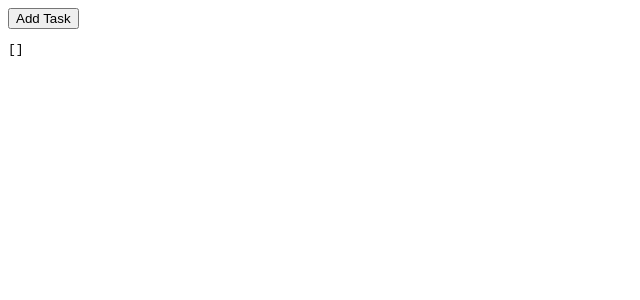
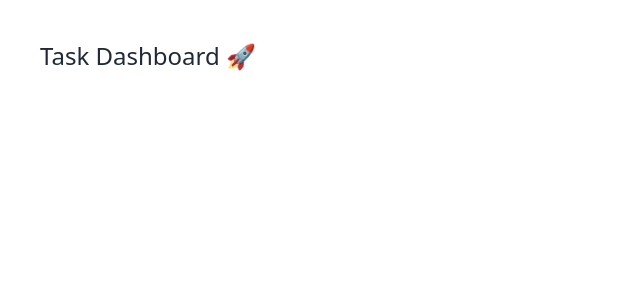
Before and after one commit to brizavda/task-dashboard, a React (Vite) app: page / in a window 1280 px wide. Shown: the top 300 px of the page, without its empty margins (0-640 px from the left). Built offline with nearby package versions, Linux system fonts and the light colour scheme; the HTML template or start-up script is replaced by a standard one.

Commit message:
fix: resolve blank screen and finalize Vite entry setup

```diff
--- a/index.html
+++ b/index.html
@@ -1,13 +1,12 @@
-<!doctype html>
+<!DOCTYPE html>
 <html lang="en">
   <head>
     <meta charset="UTF-8" />
-    <link rel="icon" type="image/svg+xml" href="/vite.svg" />
     <meta name="viewport" content="width=device-width, initial-scale=1.0" />
-    <title>task-dashboard</title>
+    <title>Task Dashboard</title>
   </head>
   <body>
-    <div id="app"></div>
-    <script type="module" src="/src/main.ts"></script>
+    <div id="root"></div>
+    <script type="module" src="/src/main.tsx"></script>
   </body>
 </html>
--- a/src/App.tsx
+++ b/src/App.tsx
@@ -1,18 +1,7 @@
-import { useTasks } from "./hooks/useTasks";
-
 function App() {
-  const { tasks, addTask } = useTasks();
-
   return (
-    <div className="p-6">
-      <button
-        onClick={() => addTask("My first task")}
-        className="px-4 py-2 bg-blue-500 text-white rounded"
-      >
-        Add Task
-      </button>
-
-      <pre className="mt-4">{JSON.stringify(tasks, null, 2)}</pre>
+    <div className="p-10 text-2xl text-gray-800">
+      Task Dashboard 🚀
     </div>
   );
 }
--- /dev/null
+++ b/src/index.css
@@ -0,0 +1,17 @@
+@tailwind base;
+@tailwind components;
+@tailwind utilities;
+
+/* Reset básico y mejoras visuales */
+html,
+body,
+#root {
+  height: 100%;
+}
+
+body {
+  margin: 0;
+  font-family: system-ui, -apple-system, BlinkMacSystemFont, "Segoe UI",
+    sans-serif;
+  background-color: #ffffff;
+}
--- /dev/null
+++ b/src/main.tsx
@@ -0,0 +1,10 @@
+import React from "react";
+import ReactDOM from "react-dom/client";
+import App from "./App";
+import "./index.css";
+
+ReactDOM.createRoot(document.getElementById("root")!).render(
+  <React.StrictMode>
+    <App />
+  </React.StrictMode>
+);
--- a/tailwind.config.js
+++ b/tailwind.config.js
@@ -1,8 +1,11 @@
 /** @type {import('tailwindcss').Config} */
 export default {
-  content: [],
+  content: [
+    "./index.html",
+    "./src/**/*.{js,ts,jsx,tsx}",
+  ],
   theme: {
     extend: {},
   },
   plugins: [],
-}
+};
```
